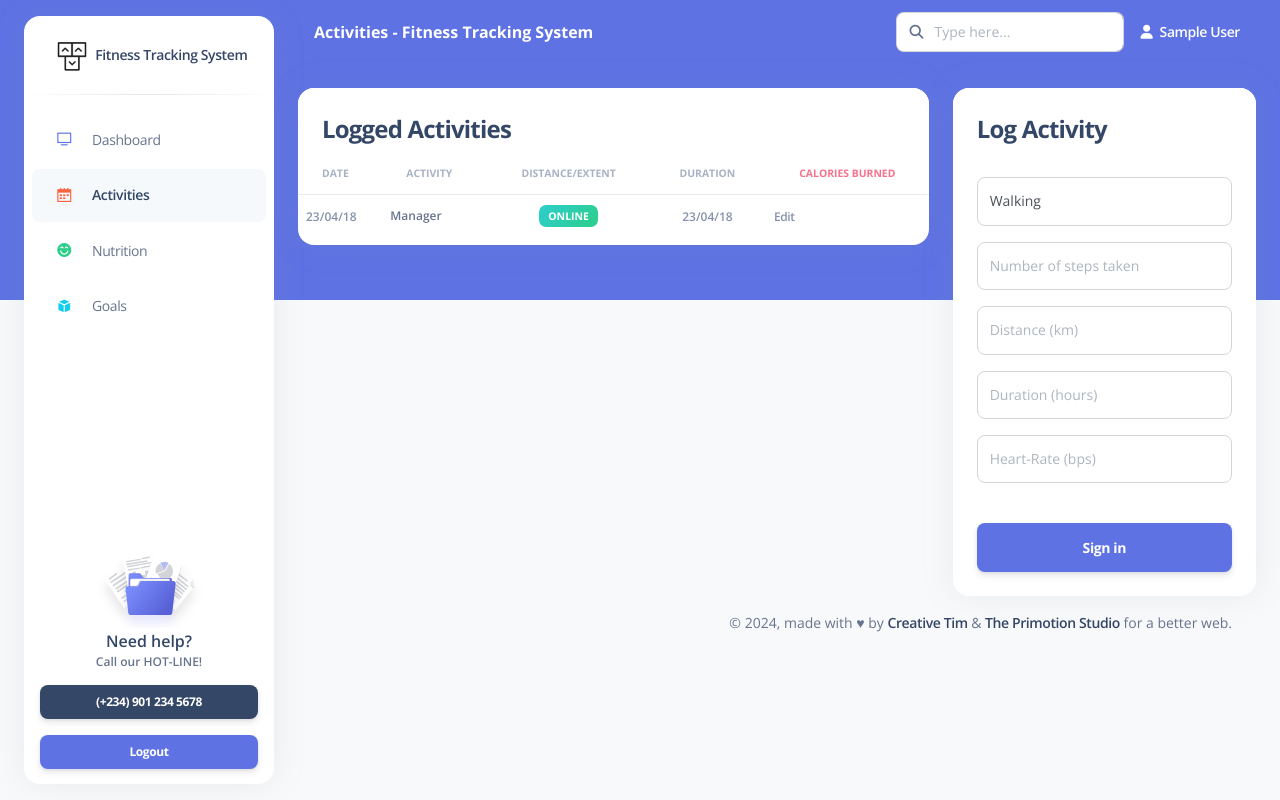
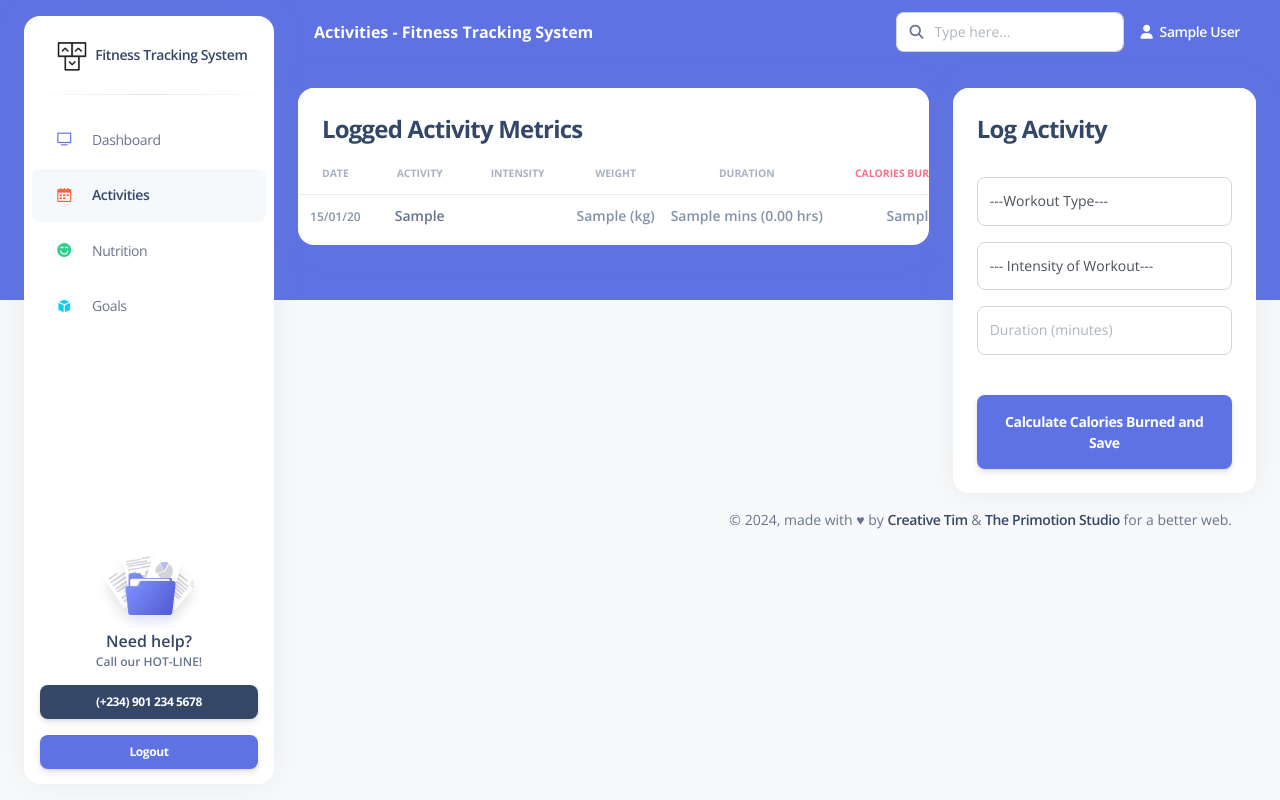
Before and after one commit to PrimotionStudio/fitness-tracking-system, a PHP site: page /activities in a window 1280 px wide. Run offline with PHP 8.4, Linux system fonts and the light colour scheme; the visitor is signed in with stand-in values (Sample User, id 1); tables that the repository leaves empty or names only in its code hold one stand-in row (values such as "Sample post"); some libraries are stand-ins or nearby versions.

Commit message:
"Updated activities.php, func/activities.php, func/update-profile.php, and profile.php with changes to activity metrics, workout types, and user profile updates."

```diff
--- a/activities.php
+++ b/activities.php
@@ -23,7 +23,7 @@
                 <div class="col-md-8 col-sm-12">
                     <div class="card mb-4">
                         <div class="card-header pb-0">
-                            <h4 class="font-weight-bolder">Logged Activities</h4>
+                            <h4 class="font-weight-bolder">Logged Activity Metrics</h4>
                         </div>
                         <div class="card-body px-0 pt-0 pb-2">
                             <div class="table-responsive p-0">
@@ -41,7 +41,11 @@
                                             </th>
                                             <th
                                                 class="text-center text-uppercase text-secondary text-xxs font-weight-bolder opacity-7">
-                                                Distance/Extent
+                                                Intensity
+                                            </th>
+                                            <th
+                                                class="text-center text-uppercase text-secondary text-xxs font-weight-bolder opacity-7">
+                                                Weight
                                             </th>
                                             <th
                                                 class="text-center text-uppercase text-secondary text-xxs font-weight-bolder opacity-7">
@@ -54,37 +58,70 @@
                                         </tr>
                                     </thead>
                                     <tbody>
+                                        <?php
+                                        $select_activity_metrics = "SELECT * FROM activity_metrics WHERE user_id='$user_id'";
+                                        $query_activity_metrics = mysqli_query($con, $select_activity_metrics);
+                                        while ($get_activity_metrics = mysqli_fetch_assoc($query_activity_metrics)) :
+                                        ?>
                                             <tr>
-                                            <td>
+                                                <td
+                                                    class="align-middle text-center">
                                                     <span
-                                                    class="text-secondary text-xs font-weight-bold">23/04/18</span>
+                                                        class="text-secondary text-xs font-weight-bold"><?= date("d/m/y", strtotime($get_activity_metrics["datetime"])) ?></span>
                                                 </td>
-                                            <td>
+                                                <td
+                                                    class="align-middle text-center">
                                                     <p
-                                                    class="text-xs font-weight-bold mb-0">
-                                                    Manager
+                                                        class="text-sm font-weight-bold mb-0">
+                                                        <?= ucfirst($get_activity_metrics['workout_type']) ?>
                                                     </p>
                                                 </td>
                                                 <td
                                                     class="align-middle text-center text-sm">
+
+                                                    <?php
+                                                    if ($get_activity_metrics["intensity"] == 1.0) :
+                                                    ?>
                                                         <span
-                                                    class="badge badge-sm bg-gradient-success">Online</span>
+                                                            class="badge badge-sm bg-gradient-success">Low</span>
+                                                    <?php
+                                                    elseif ($get_activity_metrics["intensity"] == 1.25) :
+                                                    ?>
+                                                        <span
+                                                            class="badge badge-sm bg-gradient-warning">Moderate</span>
+                                                    <?php
+                                                    elseif ($get_activity_metrics["intensity"] == 1.5) :
+                                                    ?>
+                                                        <span
+                                                            class="badge badge-sm bg-gradient-danger">High</span>
+                                                    <?php
+                                                    else :
+                                                    ?>
+                                                        <span
+                                                            class="badge badge-sm bg-gradient-gray">Undefined</span>
+                                                    <?php
+                                                    endif;
+                                                    ?>
                                                 </td>
                                                 <td
                                                     class="align-middle text-center">
                                                     <span
-                                                    class="text-secondary text-xs font-weight-bold">23/04/18</span>
+                                                        class="text-secondary text-sm font-weight-bold"><?= $get_activity_metrics["weight"] ?> (kg)</span>
                                                 </td>
-                                            <td class="align-middle">
-                                                <a
-                                                    href="javascript:;"
-                                                    class="text-secondary font-weight-bold text-xs"
-                                                    data-toggle="tooltip"
-                                                    data-original-title="Edit user">
-                                                    Edit
-                                                </a>
+                                                <td
+                                                    class="align-middle text-center">
+                                                    <span
+                                                        class="text-secondary text-sm font-weight-bold"><?= $get_activity_metrics["duration"] ?> mins (<?= number_format(floatval($get_activity_metrics["duration"]) / 60, 2) ?> hrs)</span>
+                                                </td>
+                                                <td
+                                                    class="align-middle text-end">
+                                                    <span
+                                                        class="text-secondary text-sm font-weight-bold"><?= $get_activity_metrics["calories_burned"] ?> kcal</span>
                                                 </td>
                                             </tr>
+                                        <?php
+                                        endwhile;
+                                        ?>
                                     </tbody>
                                 </table>
                             </div>
@@ -100,25 +137,27 @@
                         <div class="card-body">
                             <form role="form" action='' method='post'>
                                 <div class="mb-3">
-                                    <select name="workout" class="form-control form-control-lg">
-                                        <option value="walking">Walking</option>
-                                        <option value="running">Running</option>
+                                    <select name="workout" class="form-control form-control-lg" required>
+                                        <option value="">---Workout Type---</option>
+                                        <option value="8.0">Running</option>
+                                        <option value="3.5">Walking</option>
+                                        <option value="6.0">Cycling</option>
+                                        <option value="6.0">Swimming</option>
                                     </select>
                                 </div>
                                 <div class="mb-3">
-                                    <input type="number" name="steps" class='form-control form-control-lg' placeholder='Number of steps taken'>
+                                    <select name="intensity" class="form-control form-control-lg" required>
+                                        <option value="">--- Intensity of Workout---</option>
+                                        <option value="1.0">Low</option>
+                                        <option value="1.25">Moderate</option>
+                                        <option value="1.5">High</option>
+                                    </select>
                                 </div>
                                 <div class="mb-3">
-                                    <input type="number" name='distance' class="form-control form-control-lg" placeholder="Distance (km)">
-                                </div>
-                                <div class="mb-3">
-                                    <input type="number" name="duration" class="form-control form-control-lg" placeholder="Duration (hours)">
-                                </div>
-                                <div class="mb-3">
-                                    <input type="number" name="heartrate" class="form-control form-control-lg" placeholder="Heart-Rate (bps)">
+                                    <input type="number" name="duration" class="form-control form-control-lg" placeholder="Duration (minutes)">
                                 </div>
                                 <div class="text-center">
-                                    <button type="button" class="btn btn-lg btn-primary btn-lg w-100 mt-4 mb-0">Sign in</button>
+                                    <button type="submit" class="btn btn-lg btn-primary btn-lg p-3 w-100 mt-4 mb-0">Calculate Calories Burned and Save</button>
                                 </div>
                             </form>
                         </div>
--- a/func/activities.php
+++ b/func/activities.php
@@ -1,12 +1,35 @@
 <?php
 if ($_SERVER["REQUEST_METHOD"] == "POST") {
     $workout = $_POST["workout"];
-    $steps = $_POST["steps"];
-    $distance = $_POST["distance"];
+    $intensity = $_POST["intensity"];
     $duration = $_POST["duration"];
-    $heartrate = $_POST["heartrate"];
 
-    $insert_activity_metrics = "INSERT INTO activity_metrics (user_id, workout, steps, calories_burned, distance, duration, heartrate) VALUES ('$user_id', '$workout', $steps, $calories, $distance, $heartrate)";
-    $query->bind_param("iiidi", $userId, $steps, $calories, $distance, $heartRate);
+    $workout_map = [
+        "running" => 8.0,
+        "walking" => 3.5,
+        "cycling" => 6.0,
+        "swimming" => 6.0
+    ]; // Map of workouts to their respective caloric burn rates
+
+    // get the key in the workout map based on value stored in $workout
+    $workout_type = array_search($workout, $workout_map);
+
+    if ($get_user["weight"] == null) {
+        $_SESSION["alert"] = "Cannot calculate calories burned without weight. Please update your information and try again!";
+        header("location: profile");
+    }
+    $weight = $get_user['weight'];
+
+    $bmr = 10 * $weight;
+
+    $calories_burned = (floatval($workout) * floatval($bmr) * floatval($intensity)) / (60 * floatval($duration));
+
+    $insert_activity_metrics = "INSERT INTO activity_metrics (user_id, workout_type, weight, intensity, duration, calories_burned) VALUES ('$user_id', '$workout_type', $weight, $intensity, $duration, $calories_burned)";
+    if (mysqli_query($con, $insert_activity_metrics)) {
+        $_SESSION["alert"] = "Activity metrics successfully recorded!";
+    } else {
+        $_SESSION["alert"] = "Unable to record activity metrics";
+    }
+    header("location: activities");
     exit;
 }
--- a/profile.php
+++ b/profile.php
@@ -20,7 +20,7 @@
     <div class="container-fluid py-4">
       <div class="row">
 
-        <div class="col-xl-4 col-lg-5 col-md-7 mx-auto">
+        <div class="col-xl-5 col-lg-5 col-md-7 mx-auto">
           <div class="card z-index-0">
             <div class="card-header text-center pt-4 pb-0">
               <h5>Edit Profile Information</h5>
@@ -40,6 +40,9 @@
                   <input type="number" class="form-control" placeholder="Height (cm)" name="height" value="<?= $get_user["height"] ?>">
                 </div>
                 <label for="">Change passwords here </label>
+                <div class="mb-3">
+                  <input type="password" class="form-control" placeholder="Current Password" name='current_password'>
+                </div>
                 <div class="mb-3">
                   <input type="password" class="form-control" placeholder="Password" name='password'>
                 </div>
```
Also changed, not shown: func/update-profile.php (+11 -2 lines), nutrition.php (added, +138 -0 lines), func/nutrition.php (added). Lines whose indentation alone changed are shown as unchanged.
